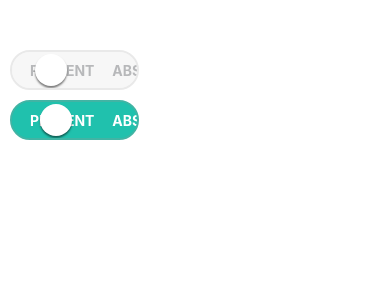
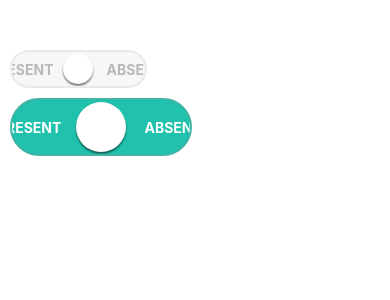
Before and after one commit to prsn/react-native-toggle-switch, a React Native app: screen / in a window 390 px wide. Shown: the top 300 px of the page. Built offline with nearby package versions, Linux system fonts and the light colour scheme.

Commit message:
improvements

```diff
--- a/App.js
+++ b/App.js
@@ -86,6 +86,8 @@ export default class App extends Component<Props> {
           color={{indicator: 'white', active: 'rgba(32, 193, 173, 1)', inactive:  'rgba( 247, 247, 247, 1)', activeBorder: '#41B4A4', inactiveBorder: '#E9E9E9'}}
           active={false}
           disabled={false}
+          width={70}
+          radius={15}
           onValueChange={(val) => {
             console.log(val)
           }}
@@ -100,6 +102,8 @@ export default class App extends Component<Props> {
           color={{indicator: 'white', active: 'rgba(32, 193, 173, 1)', inactive:  'rgba( 247, 247, 247, 1)', activeBorder: '#41B4A4', inactiveBorder: '#E9E9E9'}}
           active={true}
           disabled={false}
+          width={80}
+          radius={25}
           onValueChange={(val) => {
             console.log(val)
           }}
--- a/scrollview-switch.js
+++ b/scrollview-switch.js
@@ -6,23 +6,19 @@ class ScrollSwitch extends React.Component {
     super(...props);
     this.state = {
       width: {
-        left: 64,
-        right: 64,
-        indicator: INDICATOR_HEIGHT,
-        viewPort: 130
+        left: this.props.width
       },
-      height: {
-        left: 17,
-        right: 17,
-        indicator: INDICATOR_HEIGHT,
-        viewPort: 40
-      },
-      container: {
-        left: this.props.active ? 0 : 0,
-      },
+      // container: {
+      //   left: this.props.active ? 0 : 0,
+      // },
       isActive: this.props.active || false
     };
-    this.initailContentOffset = this.props.active ? 0 : 65 + HEIGHT / 2 + 3
+    this.borderWidth = 2;
+    this.wrapperIndicatorPadding = 2;
+    this.textMargin = 5;
+    this.outerRadius = (90/360) * 2 * 3.142 * this.props.radius;
+    this.viewPortWidth = this.props.width + this.outerRadius + (2 * this.props.radius) + ( 2 * this.wrapperIndicatorPadding) + this.textMargin + this.borderWidth * 2;
+    this.initailContentOffset = this.props.active ? 0 : this.props.width + this.outerRadius + this.textMargin;
     this.setLeftWidth = () => {};//this.setDimensionValues('left');
     this.SetRightWidth = () => {}; //this.setDimensionValues('right');
     this.setViewPortWidth = () => {};//this.setDimensionValues('viewPort');
@@ -80,6 +76,7 @@ class ScrollSwitch extends React.Component {
 
   onDragEnd = (e) => {
     const { contentOffset } = e.nativeEvent;
+    console.log(contentOffset.x);
     const { width: { left, indicator }, isActive } = this.state;
     console.log(e.nativeEvent, contentOffset, left)
     if(contentOffset.x > left / 2) {
@@ -102,10 +99,7 @@ class ScrollSwitch extends React.Component {
      textStyle = {},
      disabled = false
     } = this.props;
-    const { width, isActive, opacity, height: { viewPort: viewPortHeight } } = this.state;
-    const left = isActive ? 0 : (width.left + 8) * -1;
-    console.log(this.state);
-    const viewPortWidth = Math.max(width.left, width.right) + width.indicator + 10 + viewPortHeight / 2 + 3;
+    const { width, isActive, opacity  } = this.state;
 
     return (
       <TouchableOpacity  onPress={this.toggleSwitch} activeOpacity={1} ref = {ref => this.touchableOpacity = ref} disabled={disabled}>
@@ -113,11 +107,10 @@ class ScrollSwitch extends React.Component {
         style={[
           styles.viewPort,
           {
-            width: viewPortWidth,
-            // backgroundColor: 'transparent',
+            width: this.viewPortWidth,
+            height: this.props.radius * 2 +  this.wrapperIndicatorPadding * 2 + this.borderWidth * 2,
             opacity: 1,
-            // borderColor: 'rgba(0,0,0,0.5)',
-            borderRadius: viewPortHeight / 2,
+            borderRadius: this.outerRadius,
             borderWidth: 2,
             borderColor: isActive ? activeBorder : inactiveBorder,
             backgroundColor: isActive? active: inactive
@@ -138,21 +131,22 @@ class ScrollSwitch extends React.Component {
           <View
             style={[
               styles.container,
-              { opacity, width: Math.max(width.left, width.right) * 2 + INDICATOR_HEIGHT + 5 + 10 + HEIGHT },
-              { backgroundColor: isActive? active: inactive },
+              { opacity },
+              { backgroundColor: isActive? active: inactive  },
 
             ]}
           >
             <View
               style={[
                 styles.activeView,
-                { flex: on.length > off.length ? 0 : 1 }
+                {
+                  width: this.props.width,
+                  marginLeft: this.outerRadius
+                }
               ]}
-              onLayout={ this.setLeftWidth }
             >
               <Text
                 style={[{alignSelf: 'center',
-                flexGrow: on.length > off.length ? 0 : 1,
                 textAlign: 'center',
                 color: isActive ? activeTextColor : inactiveTextColor
                 }, textStyle]}
@@ -161,11 +155,19 @@ class ScrollSwitch extends React.Component {
               </Text>
             </View>
             <TouchableWithoutFeedback onPress={this.toggleSwitch} disabled={disabled}>
-              <View style={[styles.indicatorWrapper,  {justifyContent: isActive ? 'flex-end' : 'flex-start'}]}>
+              <View style={[styles.indicatorWrapper,
+                 {justifyContent: isActive ? 'flex-end' : 'flex-start',
+                 padding: this.wrapperIndicatorPadding
+                 }]}>
                 <View
                   style={[
                     styles.indicator,
-                    { backgroundColor: indicator, borderColor: isActive ? active : inactive }
+                    { backgroundColor: indicator,
+                      borderColor: isActive ? active : inactive,
+                      width: this.props.radius * 2,
+                      height: this.props.radius * 2,
+                      borderRadius: this.props.radius
+                    }
                   ]}
                 />
               </View>
@@ -173,12 +175,10 @@ class ScrollSwitch extends React.Component {
             <View
               style={[
                 styles.inactiveView,
-                { flex: on.length > off.length ? 1 : 0 }
+                { width: this.props.width, marginRight: this.outerRadius }
               ]}
-              onLayout={ this.SetRightWidth }
             >
               <Text style={[{ alignSelf: 'center',
-              flexGrow: on.length > off.length ? 1 : 0,
                textAlign: 'center',
                color: isActive ? activeTextColor : inactiveTextColor
                }, textStyle]}>
@@ -201,41 +201,42 @@ const styles = StyleSheet.create({
     paddingBottom: 0,
     borderWidth: 1,
     backgroundColor: 'transparent',
-    overflow: 'hidden'
+    overflow: 'hidden',
+    alignItems: 'center'
   },
   container: {
     position: 'relative',
     height: HEIGHT,
     padding: 0,
     flexDirection: 'row',
-    alignItems: 'center'
+    alignSelf: 'center'
   },
   indicatorWrapper:{
-    width: INDICATOR_HEIGHT + 5,
-    height: INDICATOR_HEIGHT + 5,
-    borderRadius: (INDICATOR_HEIGHT + 5) / 2,
+    // width: INDICATOR_HEIGHT + 5,
+    // height: INDICATOR_HEIGHT + 5,
+    // borderRadius: (INDICATOR_HEIGHT + 5) / 2,
     flexDirection: 'row',
     alignItems: 'center'
   },
   indicator: {
-    width: INDICATOR_HEIGHT,
-    height: INDICATOR_HEIGHT,
-    borderRadius: INDICATOR_HEIGHT / 2,
+    // width: INDICATOR_HEIGHT,
+    // height: INDICATOR_HEIGHT,
+    // borderRadius: INDICATOR_HEIGHT / 2,
     shadowOffset: { width: 0, height: 2 },
     shadowOpacity: 0.5,
     shadowRadius: 2
   },
   activeView: {
     marginRight: 5,
-    marginLeft: HEIGHT / 2,
     flexDirection: 'row',
-    alignItems: 'center'
+    alignItems: 'center',
+    justifyContent: 'center'
   },
   inactiveView: {
     marginLeft: 5,
-    marginRight: HEIGHT / 2,
     flexDirection: 'row',
-    alignItems: 'center'
+    alignItems: 'center',
+    justifyContent: 'center'
   }
 });
 
```
